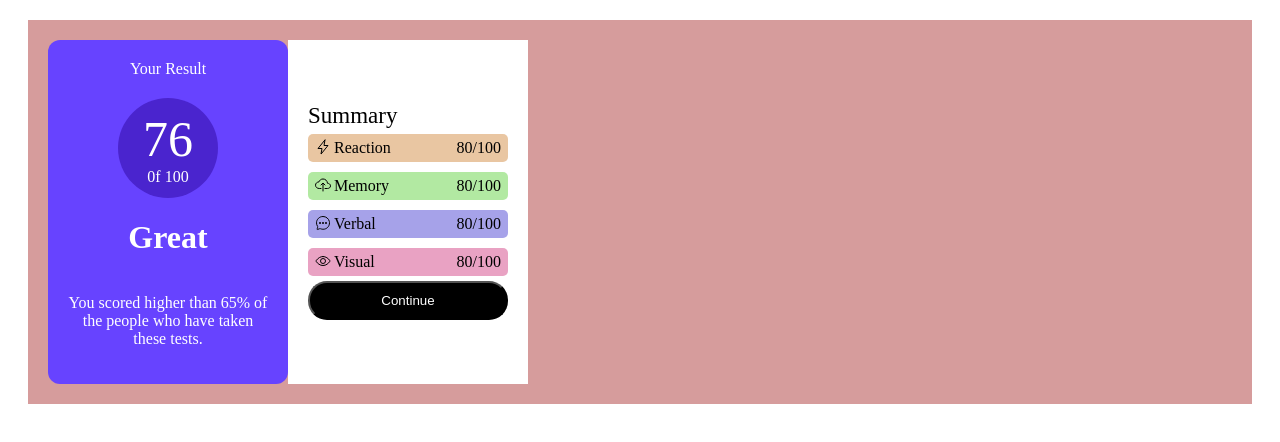
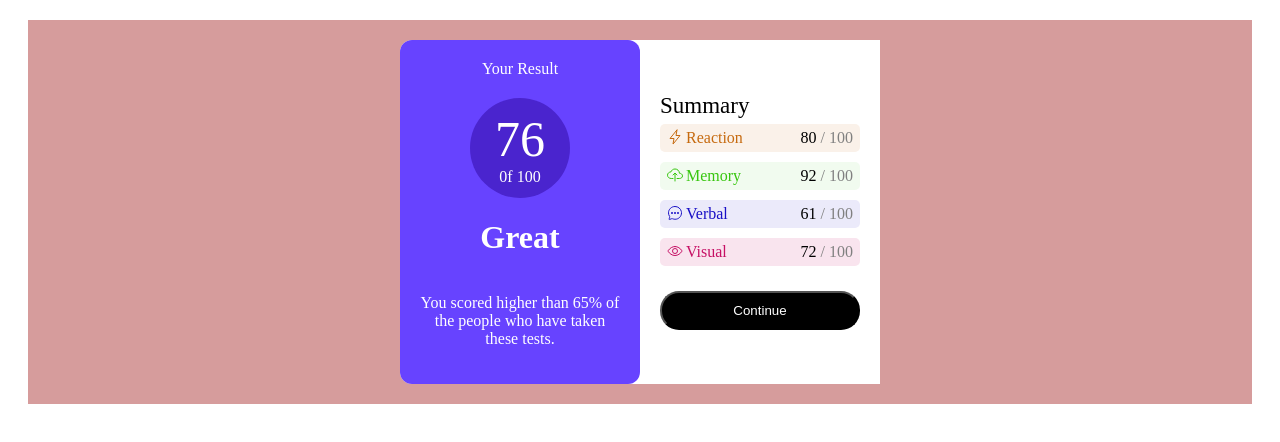
Before and after one commit to paulwritescode/Lobster-TheJituTraining, a plain HTML site: page Flex-Assignment/file.html in a window 1280 px wide. Drawn offline with nearby package versions, Linux system fonts and the light colour scheme.

Commit message:
Updated Colors on Rightside

```diff
--- a/External CSS Formatting/Inline CSS Formatting/style.css
+++ b/External CSS Formatting/Inline CSS Formatting/style.css
@@ -30,3 +30,4 @@
 .maindid1 {
   margin-top: 50px;
 }
+line
--- a/Flex-Assignment/file.css
+++ b/Flex-Assignment/file.css
@@ -1,8 +1,14 @@
+.mothercontainer {
+  background-color: rgb(255, 255, 255);
+  display: flex;
+  border-radius: 12px;
+}
 .container {
   background-color: rgb(214, 156, 156);
   margin: 20px;
   padding: 20px;
   display: flex;
+  justify-content: center;
 }
 
 .left {
@@ -74,16 +80,29 @@
 
 /* colors for the reaction, memory, verbal, visual */
 .one {
-  background-color: rgba(198, 107, 15, 0.384);
+  background-color: rgba(198, 106, 15, 0.089);
 }
 .two {
-  background-color: rgba(55, 198, 15, 0.384);
+  background-color: rgba(55, 198, 15, 0.065);
 }
 .three {
-  background-color: rgba(24, 15, 198, 0.384);
+  background-color: rgba(24, 15, 198, 0.087);
 }
 .four {
-  background-color: rgba(198, 15, 100, 0.384);
+  background-color: rgba(198, 15, 100, 0.109);
+}
+
+.one .icon {
+  color: rgb(198, 106, 15);
+}
+.two .icon {
+  color: rgb(55, 198, 15);
+}
+.three .icon {
+  color: rgb(24, 15, 198);
+}
+.four .icon {
+  color: rgb(198, 15, 100);
 }
 
 .icon {
@@ -96,4 +115,11 @@ button {
   color: white;
   border-radius: 19px;
   padding: 10px;
+  margin-top: 20px;
 }
+.numbers {
+  color: gray;
+}
+span {
+  color: black;
+}
--- a/Flex-Assignment/file.html
+++ b/Flex-Assignment/file.html
@@ -8,8 +8,10 @@
 </head>
 <body>
 
+
     <div class="container">
 
+        <div class="mothercontainer">
             <div class="left">
                 <div class="toptext">Your Result</div>
 
@@ -41,7 +43,7 @@
                             Reaction
                         </div>
                     </div>
-            <div class="numbers">80/100</div>
+                    <div class="numbers"> <span>80 </span> / 100</div>
                 </div>
 
 
@@ -53,7 +55,7 @@
                         </div>
                     </div>
 
-            <div class="numbers">80/100</div>
+                    <div class="numbers"><span>92 </span> / 100</div>
                 </div>
 
                 <div class="three">
@@ -64,7 +66,7 @@
                         </div>
                     </div>
 
-            <div class="numbers">80/100</div>
+                    <div class="numbers"><span>61 </span> / 100</div>
                 </div>
 
                 <div class="four">
@@ -75,13 +77,15 @@
                         </div>
                     </div>
 
-            <div class="numbers">80/100</div>
+                    <div class="numbers"><span>72 </span> / 100</div>
                 </div>
 
 
                 <button>Continue</button>
             </div>
         </div>
+
+</div>
 <script type="module" src="https://unpkg.com/ionicons@7.1.0/dist/ionicons/ionicons.esm.js"></script>
 <script nomodule src="https://unpkg.com/ionicons@7.1.0/dist/ionicons/ionicons.js"></script>
 </body>
```
Also changed, not shown: External CSS Formatting/Inline CSS Formatting/index.html (+2 -2 lines). Lines whose indentation alone changed are shown as unchanged.
